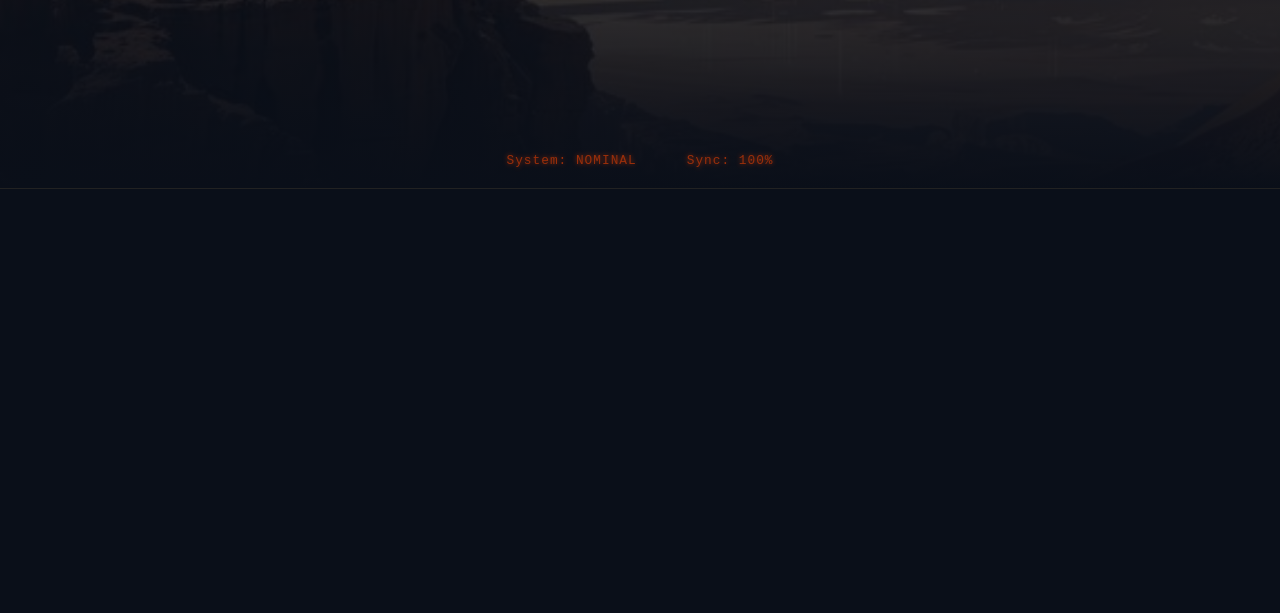
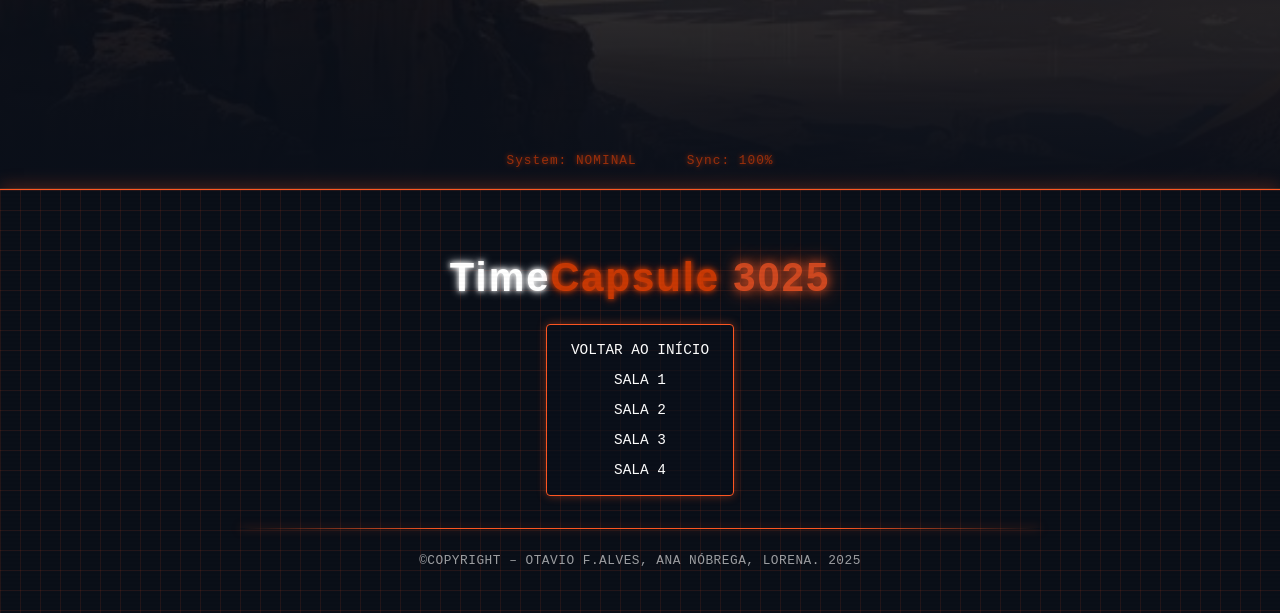
Before and after one commit to otaviofigueredoalves/the-capsule-time-2025, a plain HTML site: page index.html in a window 1280 px wide. Shown: the part 612-1225 px from the top of the page. Before the commit the page ends 801 px from the top, so only its background shows below. Drawn offline with Linux system fonts and the light colour scheme.

Commit message:
feat(html,css): Estruturação footer e estilos futurista

```diff
--- a/assets/css/style.css
+++ b/assets/css/style.css
@@ -139,3 +139,208 @@ header {
     letter-spacing: 1px;
     text-shadow: 0 0 5px var(--laranja-escuro);
 }
+
+/* footer */
+.retrofuture-footer {
+    background-color: rgba(10, 15, 25, 0.95);
+    border-top: 1px solid var(--neon-orange);
+    padding: 2rem 0;
+    position: relative;
+    overflow: hidden;
+    box-shadow: 0 -5px 15px rgba(255, 87, 34, 0.2);
+}
+
+
+.footer-grid-lines {
+    position: absolute;
+    top: 0;
+    left: 0;
+    width: 100%;
+    height: 100%;
+    background-image:
+        linear-gradient(90deg, rgba(255, 87, 34, 0.1) 1px, transparent 1px),
+        linear-gradient(rgba(255, 87, 34, 0.1) 1px, transparent 1px);
+    background-size: 20px 20px;
+    z-index: 1;
+    pointer-events: none;
+}
+
+.footer-content {
+    max-width: 1200px;
+    margin: 0 auto;
+    padding: 0 2rem;
+    position: relative;
+    z-index: 2;
+    text-align: center;
+}
+
+
+.footer-title {
+    font-family: 'Orbitron', sans-serif;
+    font-size: 2.5rem;
+    margin-bottom: 1.5rem;
+    font-weight: 700;
+    letter-spacing: 2px;
+    text-align: center;
+}
+
+.time-text {
+    color: white;
+    text-shadow: 0 0 5px white, 0 0 10px white;
+}
+
+.capsule-text {
+    color: var(--laranja-escuro);
+    text-shadow: 0 0 10px var(--laranja-escuro), 0 0 20px var(--laranja-escuro);
+    animation: pulsate 2s infinite alternate;
+}
+
+.year-text {
+    color: var(--neon-orange);
+    text-shadow: 0 0 10px var(--neon-orange), 0 0 20px var(--neon-orange);
+    animation: flicker 3s infinite alternate;
+}
+
+
+.footer-info {
+  margin-bottom: 2rem;
+  font-family: 'Courier New', monospace;
+  text-align: center; /* para centralizar o menu */
+}
+
+
+.footer-info .topics-menu {
+  display: inline-block;
+  background-color: rgba(10, 15, 25, 0.6);   /* mesma base escura semi-transparente */
+  border: 1px solid var(--neon-orange);      /* borda neon laranja */
+  border-radius: 4px;
+  padding: 1rem 1.5rem;
+  box-shadow: 0 0 10px rgba(255, 87, 34, 0.4);
+}
+
+
+.footer-info .topics-menu ul {
+  list-style: none;
+  margin: 0;
+  padding: 0;
+}
+
+
+.footer-info .topics-menu li + li {
+  margin-top: 0.75rem;
+}
+
+
+.footer-info .topics-menu a {
+  color: #fff;
+  text-decoration: none;
+  font-size: 0.9rem;
+  text-transform: uppercase;
+  transition: text-shadow 0.3s;
+}
+.footer-info .topics-menu a:hover {
+  text-shadow: 0 0 6px var(--neon-orange);
+}
+
+
+.neon-text {
+    color: rgba(255, 255, 255, 0.8);
+    margin: 0.5rem 0;
+    font-size: 1rem;
+    letter-spacing: 1px;
+    position: relative;
+    display: inline-block;
+    text-shadow: 0 0 2px rgba(255, 255, 255, 0.5);
+}
+
+.highlight {
+    color: var(--neon-orange);
+    font-weight: bold;
+    text-shadow: 0 0 5px var(--neon-orange);
+    animation: slowPulse 4s infinite alternate;
+}
+
+
+.footer-line {
+    height: 1px;
+    background: linear-gradient(90deg,
+        transparent,
+        var(--neon-orange),
+        var(--neon-orange),
+        var(--neon-orange),
+        transparent);
+    max-width: 800px;
+    margin: 0 auto 1.5rem;
+    position: relative;
+    z-index: 2;
+    box-shadow: 0 0 10px var(--border-glow);
+}
+
+
+.copyright {
+    text-align: center;
+    position: relative;
+    z-index: 2;
+    padding: 0 2rem;
+}
+
+.copyright-text {
+    font-family: 'Courier New', monospace;
+    font-size: 0.8rem;
+    color: rgba(255, 255, 255, 0.6);
+    letter-spacing: 0.5px;
+}
+
+
+@keyframes pulsate {
+    0%, 100% {
+        opacity: 1;
+        text-shadow: 0 0 10px var(--laranja-escuro), 0 0 20px var(--laranja-escuro);
+    }
+    50% {
+        opacity: 0.8;
+        text-shadow: 0 0 5px var(--laranja-escuro), 0 0 10px var(--laranja-escuro);
+    }
+}
+
+@keyframes flicker {
+    0%, 19%, 21%, 23%, 25%, 54%, 56%, 100% {
+        text-shadow: 0 0 10px var(--neon-orange), 0 0 20px var(--neon-orange);
+    }
+    20%, 22%, 24%, 55% {
+        text-shadow: none;
+        opacity: 0.8;
+    }
+}
+
+@keyframes slowPulse {
+    0%, 100% {
+        opacity: 1;
+        text-shadow: 0 0 5px var(--neon-orange);
+    }
+    50% {
+        opacity: 0.9;
+        text-shadow: 0 0 8px var(--neon-orange), 0 0 12px var(--neon-orange);
+    }
+}
+
+
+.retrofuture-footer::after {
+    content: '';
+    position: absolute;
+    top: 0;
+    left: 0;
+    width: 100%;
+    height: 100%;
+    background: linear-gradient(
+        to bottom,
+        transparent,
+        transparent 50%,
+        rgba(0, 0, 0, 0.05) 50%,
+        rgba(0, 0, 0, 0.05)
+    );
+    background-size: 100% 4px;
+    z-index: 3;
+    pointer-events: none;
+    opacity: 0.3;
+}
--- a/index.html
+++ b/index.html
@@ -41,3 +41,45 @@
     <main>
 
     </main>
+
+<!--
+
+
+Footer
+
+
+-->
+
+ <footer class="retrofuture-footer">
+        <div class="footer-grid-lines"></div>
+
+        <div class="footer-content">
+            <h2 class="footer-title">
+                <span class="time-text">Time</span><span class="capsule-text">Capsule</span>
+                <span class="year-text">3025</span>
+            </h2>
+
+            <div class="footer-info">
+                <section class="topics-menu">
+                    <nav>
+                        <ul>
+                            <li><a href="#topo">VOLTAR AO INÍCIO</a></li>
+                            <li><a href="#sala1">SALA 1</a></li>
+                            <li><a href="#sala2">SALA 2</a></li>
+                            <li><a href="#sala3">SALA 3</a></li>
+                            <li><a href="#sala4">SALA 4</a></li>
+                        </ul>
+                    </nav>
+                </section>
+            </div>
+        </div>
+
+        <div class="footer-line"></div>
+
+        <div class="copyright">
+            <p class="copyright-text">©COPYRIGHT – OTAVIO F.ALVES, ANA NÓBREGA, LORENA. 2025</p>
+        </div>
+    </footer>
+</body>
+
+</html>
```
